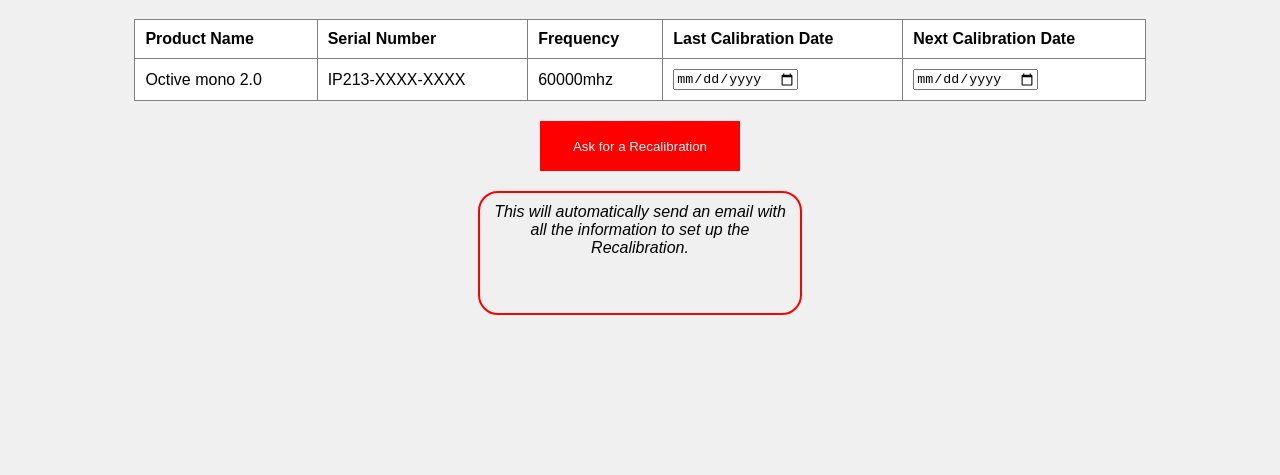
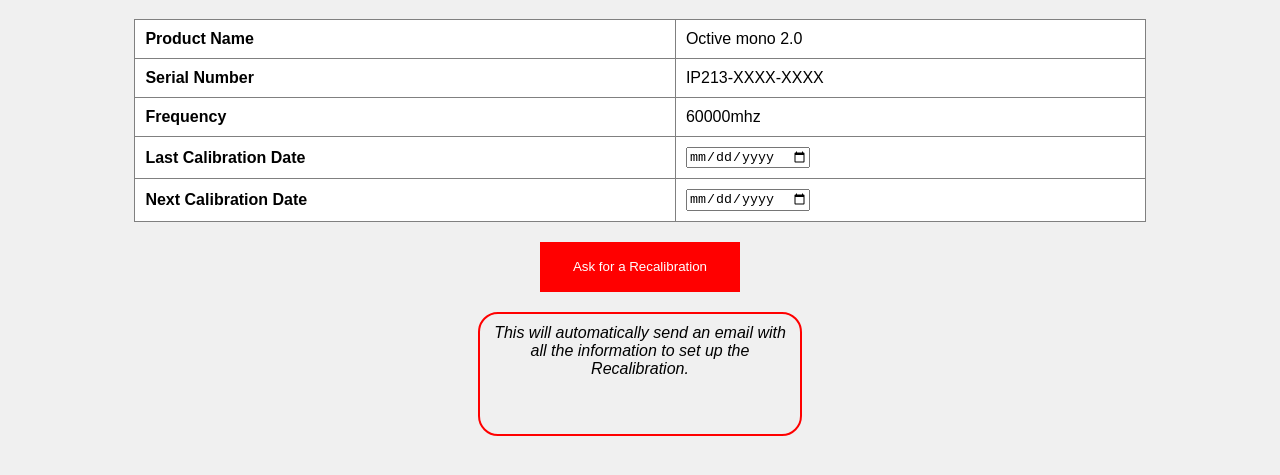
Before and after one commit to matheusschetini/Impedans-Qrcode.github.io, a plain HTML site: page index.html in a window 1280 px wide. Shown: the part 181-656 px from the top of the page. Drawn offline with Linux system fonts and the light colour scheme.

Commit message:
Update index.html

```diff
--- a/index.html
+++ b/index.html
@@ -1,3 +1,4 @@
+
 <!DOCTYPE html>
 <html>
 <head>
@@ -20,22 +21,26 @@
     <table border="1">
       <thead>
         <tr>
-          <th>Product Name</th>
-          <th>Serial Number</th>
-          <th>Frequency</th>
-          <th>Last Calibration Date</th>
-          <th>Next Calibration Date</th>
+          <td><b>Product Name</b></td>
+          <td>Octive mono 2.0</td>
+        </tr>
+        <tr>
+          <td><b>Serial Number</b></td>
+          <td>IP213-XXXX-XXXX</td>
+        </tr>
+        <tr>
+          <td><b>Frequency</b></td>
+          <td>60000mhz</td>
+        </tr>
+        <tr>
+          <td><b>Last Calibration Date</b></td>
+          <td><input type="date" name="last_calibration_date"></td>
+        </tr>
+        <tr>
+          <td><b>Next Calibration Date</b></td>
+          <td><input type="date" name="next_calibration_date"></td>
         </tr>
       </thead>
-      <tbody>
-        <tr>
-          <td>Octive mono 2.0</td>
-          <td>IP213-XXXX-XXXX</td>
-          <td>60000mhz</td>
-          <td><input type="date" name="last_calibration_date"></td>
-          <td><input type="date" name="next_calibration_date"></td>
-        </tr>
-      </tbody>
     </table>
 
     <button type="submit">Ask for a Recalibration</button>
```
